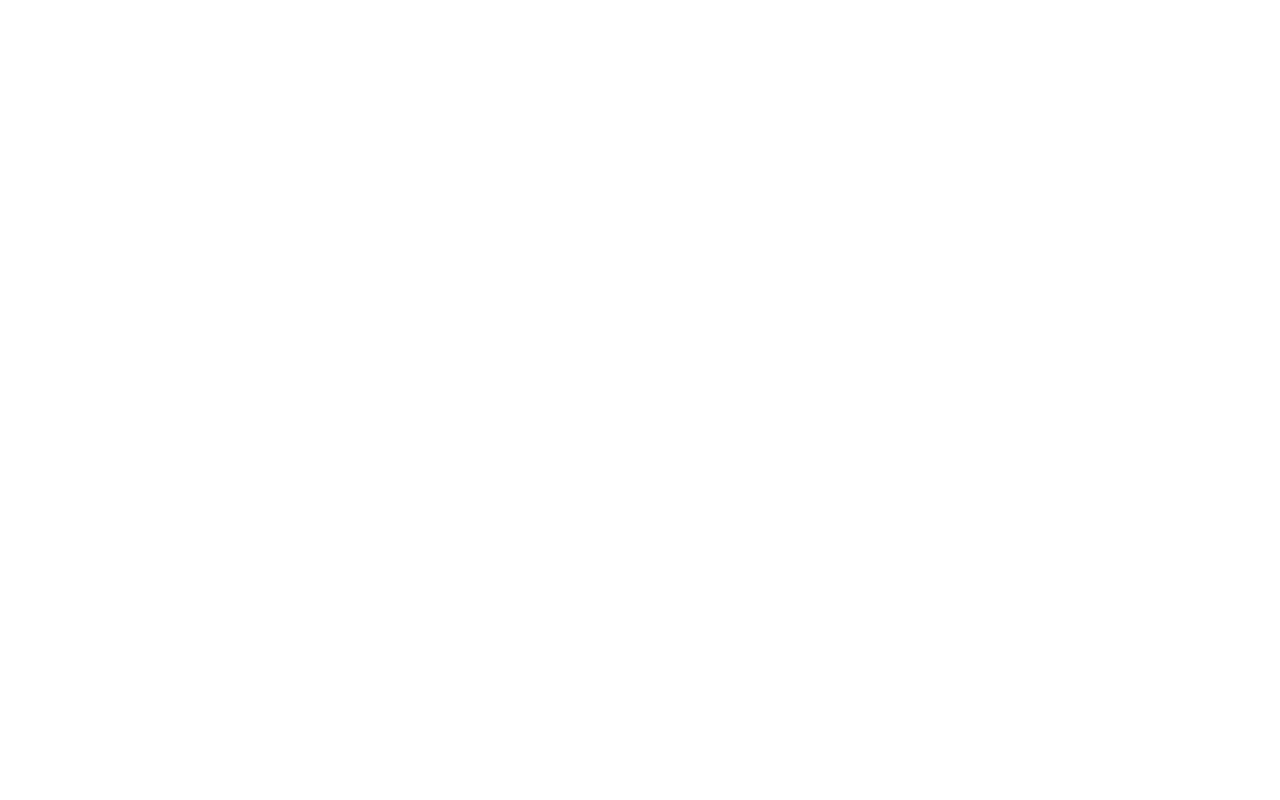
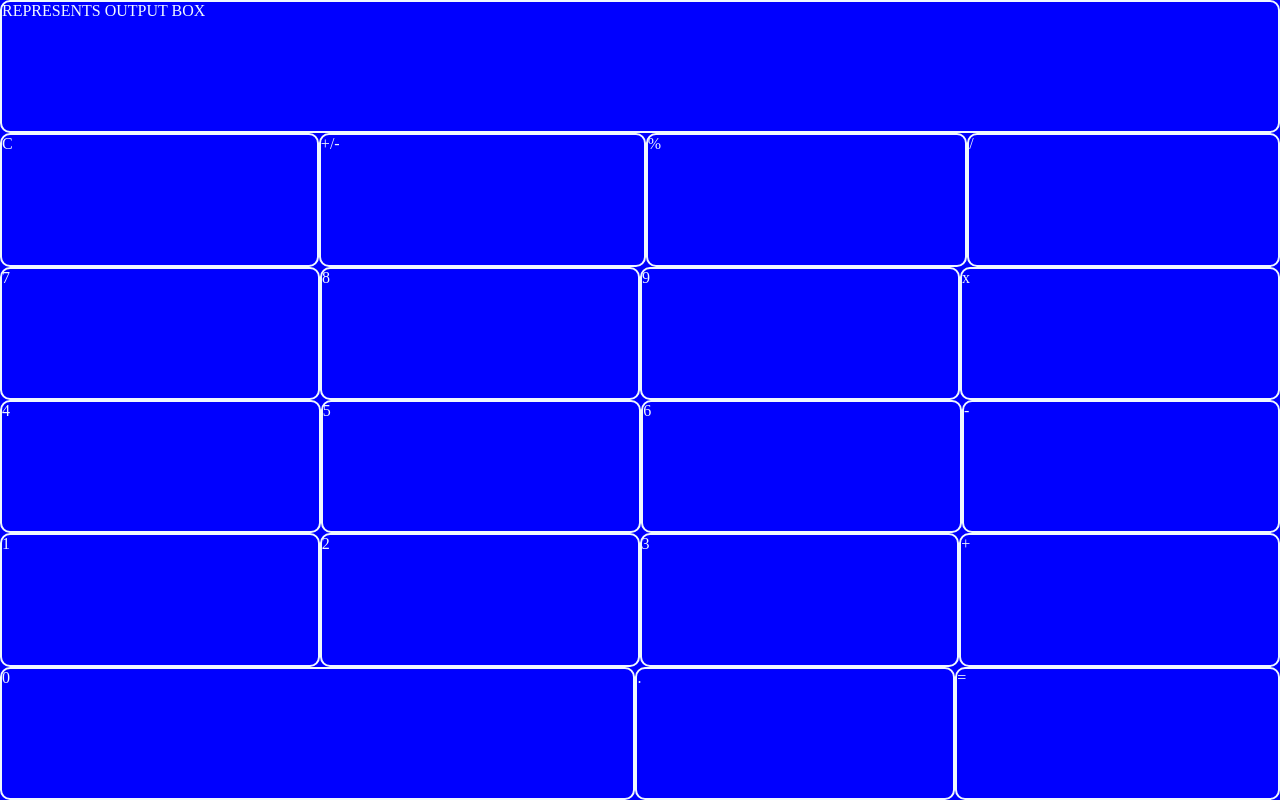
Before and after one commit to Michael-Vandivier/Calculator-v1, a plain HTML site: page index.html in a window 1280 px wide. Drawn offline with Linux system fonts and the light colour scheme.

Commit message:
Added Styling and required elements for calculator

```diff
--- a/index.html
+++ b/index.html
@@ -4,9 +4,45 @@
     <meta charset="UTF-8">
     <meta http-equiv="X-UA-Compatible" content="IE=edge">
     <meta name="viewport" content="width=device-width, initial-scale=1.0">
+    <link rel="stylesheet" href="style.css">
+
     <title>Calculator Version 1</title>
 </head>
 <body>
+    <div class="container" id="card card-holder">
+        <div class="row-1">
+            <span class="op-box">REPRESENTS OUTPUT BOX</span>
+        </div>
+        <div class="row-2">
+            <span class="numpad">C</span>
+            <span class="numpad">+/-</span>
+            <span class="numpad">%</span>
+            <span class="numpad">/</span>
+        </div>
+        <div class="row-3">
+            <span class="numpad">7</span>
+            <span class="numpad">8</span>
+            <span class="numpad">9</span>
+            <span class="numpad">x</span>
+        </div>
+        <div class="row-4">
+            <span class="numpad">4</span>
+            <span class="numpad">5</span>
+            <span class="numpad">6</span>
+            <span class="numpad">-</span>
+        </div>
+        <div class="row-5">
+            <span class="numpad">1</span>
+            <span class="numpad">2</span>
+            <span class="numpad">3</span>
+            <span class="numpad">+</span>
+        </div>
+        <div class="row-6">
+            <span class="numpad-zero">0</span>
+            <span class="numpad">.</span>
+            <span class="numpad">=</span>
+        </div>
 
+    </div>
 </body>
 </html>
--- /dev/null
+++ b/style.css
@@ -0,0 +1,93 @@
+*{
+    padding: 0px;
+    margin: 0px;
+    box-sizing: border-box;
+}
+
+
+.container {
+    min-width: 100vh;
+    min-height: 100vh;
+    display: flex;
+    flex-direction: column;
+    background-color: blue;
+
+}
+
+
+
+.row-1    {
+    display: flex;
+    justify-content: center;
+    flex-grow: 1;
+
+}
+
+.row-2    {
+    display: flex;
+    justify-content: space-around;
+    flex-grow: 1;
+
+}
+
+.row-3    {
+    display: flex;
+    justify-content: space-around;
+    flex-grow: 1;
+}
+
+.row-4    {
+
+    display: flex;
+    justify-content: space-around;
+    flex-grow: 1;
+}
+
+.row-5    {
+
+    display: flex;
+    justify-content: space-around;
+    flex-grow: 1;
+}
+
+.row-6    {
+
+    display: flex;
+    justify-content: space-around;
+    flex-grow: 1;
+
+}
+
+.op-box{
+    /* min-width: 80%; */
+    border-style: solid;
+    border-radius: 10px;
+    border-width: 2px;
+    flex-grow: 1;
+}
+
+.numpad{
+    /* min-width: 20%; */
+    /* min-height: 80%; */
+    border-style: solid;
+    border-radius: 10px;
+    border-width: 2px;
+    flex-grow: 1;
+}
+
+.numpad-zero{
+    /* min-width: 20%; */
+    /* min-height: 80%; */
+    border-style: solid;
+    border-radius: 10px;
+    border-width: 2px;
+    flex-grow: 2;
+}
+
+span {
+    justify-content: space-between;
+    border-style: solid;
+    border-color: black;
+    border: 5px;
+    color: aliceblue;
+}
```
